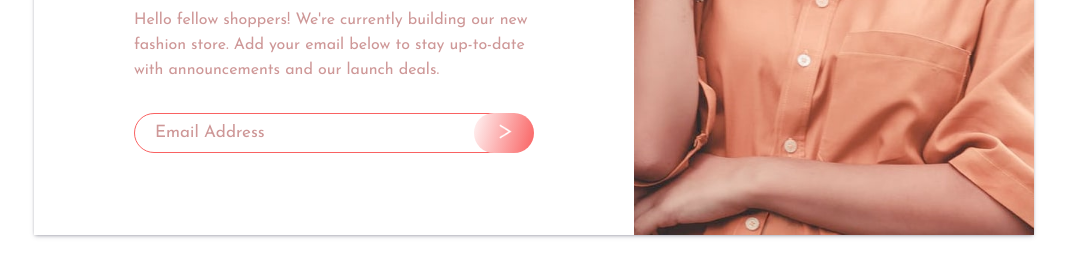
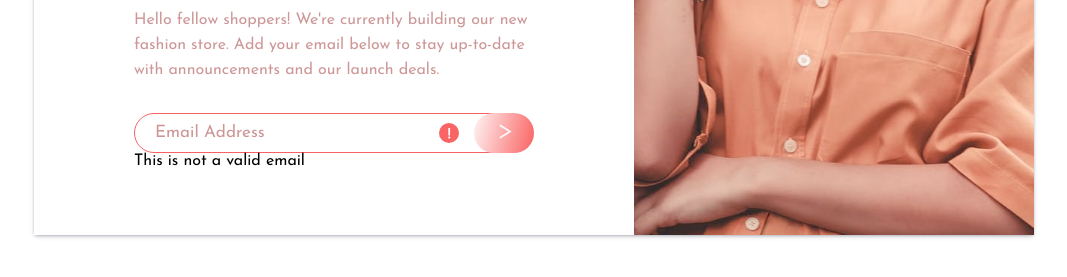
Before and after one commit to francis15-0/base-apparel-project, a plain HTML site: page index.html in a window 1280 px wide. Both pictures are taken after a click on the button 610 px from the left and 598 px from the top of the page. Shown: the part 465-742 px from the top of the page, without its empty margins (106-1173 px from the left). Drawn offline with Linux system fonts and the light colour scheme.

Commit message:
v7 js update

```diff
--- a/index.html
+++ b/index.html
@@ -32,9 +32,9 @@
           Add your email below to stay up-to-date with announcements and our launch deals.
         </p>
         <div class="email-container">
-         <input class="email" type="email" required placeholder="Email Address">
-          <img src="images/icon-error.svg" alt="error">
-         <button>
+         <input name="email" class="email" type="email" required placeholder="Email Address">
+          <img src="images/icon-error.svg" alt="error" class="error" id="err">
+         <button class="submit" onclick="validate()">
           <img src="images/greater-than.png" alt="hello">
          </button>
         </div>
@@ -48,6 +48,6 @@
   </wrapper>
 
 
-
+ <script src="script.js"></script>
 </body>
 </html>
--- /dev/null
+++ b/script.js
@@ -0,0 +1,34 @@
+
+// let userEmail = document.querySelector(".email");
+// let submit = document.querySelector(".submit");
+// submit.addEventListener("click", function(){
+
+//     var emailPattern = /^[a-zA-Z0-9._-]+@[a-zA-Z0-9.-]+\.[a-zA-Z]{2,4}$/;
+//     if (!emailPattern.test(submit.value)) {
+//         console.log("here");
+//         return false;
+//       }
+//       return true;
+//   });
+
+function validate() {
+    const wrapper = document.querySelector(".email-container");
+    const email = document.querySelector(".email");
+    const paragraph = document.createElement("p");
+    const errorMessage = document.createTextNode("This is not a valid email");
+    const errorLogo = document.querySelector("#err");
+
+    paragraph.appendChild(errorMessage);
+
+    var emailPattern = /^[a-zA-Z0-9._-]+@[a-zA-Z0-9.-]+\.[a-zA-Z]{2,4}$/;
+    if (!emailPattern.test(email.value)) {
+      wrapper.appendChild(paragraph);
+      console.log("here");
+      errorLogo.classList.remove("error");
+      return false;
+    }
+    else{
+        errorLogo.classList.add("error");
+    }
+    return true;
+  }
--- a/style.css
+++ b/style.css
@@ -103,7 +103,7 @@ img[alt="error"]{
     position: absolute;
     right: 75px;
     top: 10px;
-    display: none;
+
 }
 
 button{
```
Also changed, not shown: 1 other file.
